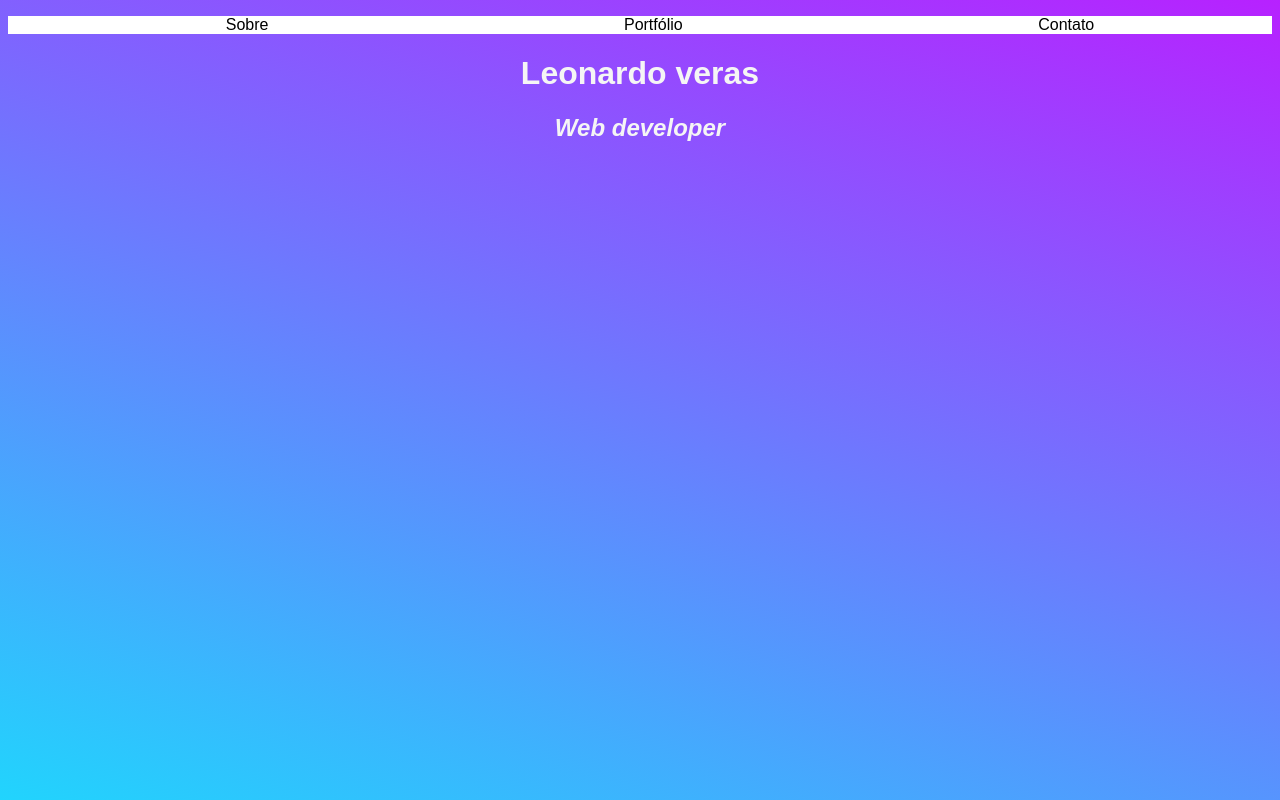
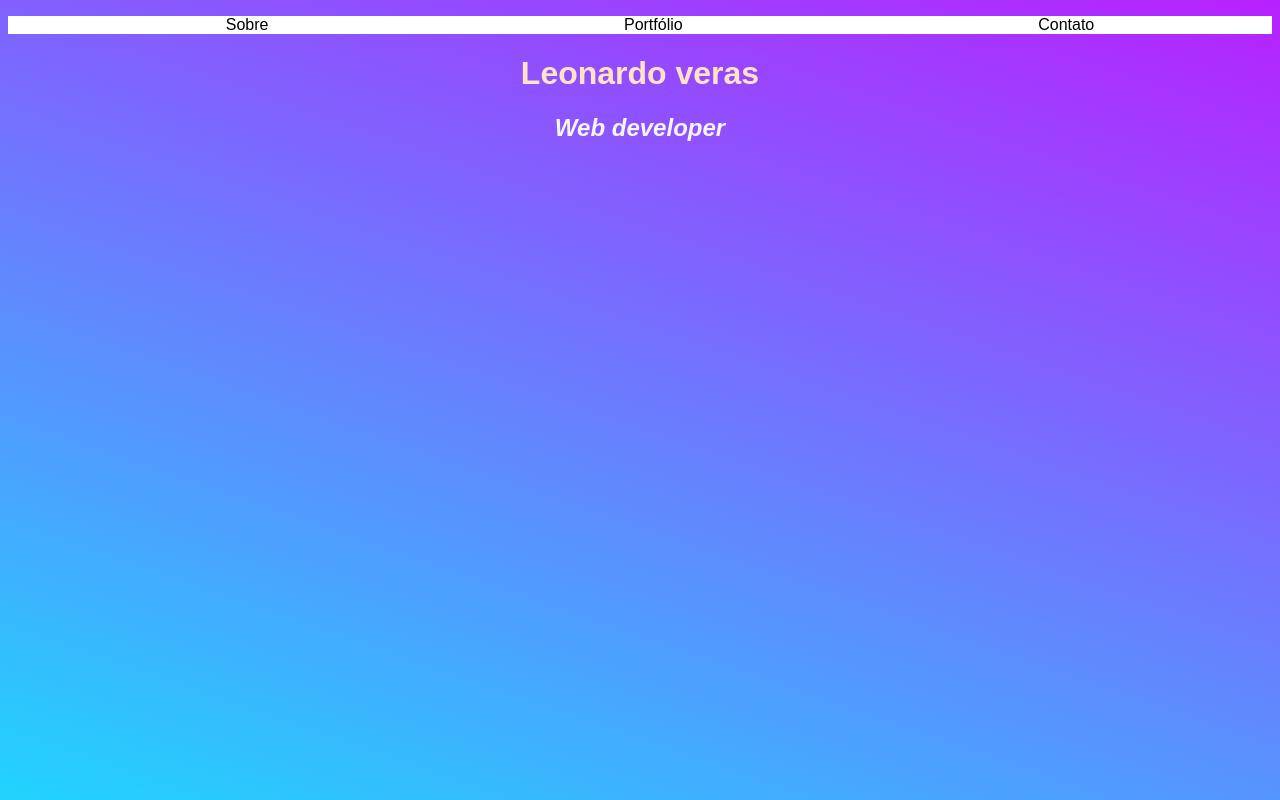
Before and after one commit to lvleo21/lvleo21.github.io, a plain HTML site: page index.html in a window 1280 px wide. In both pictures the pointer is over the element "Leonardo veras". Drawn offline with Linux system fonts and the light colour scheme.

Commit message:
change color, test CI

```diff
--- a/css/style.css
+++ b/css/style.css
@@ -47,3 +47,8 @@ a:hover{
 .site-subtitle{
     font-style: italic;
 }
+
+
+.site-title:hover{
+    color: bisque;
+}
```
